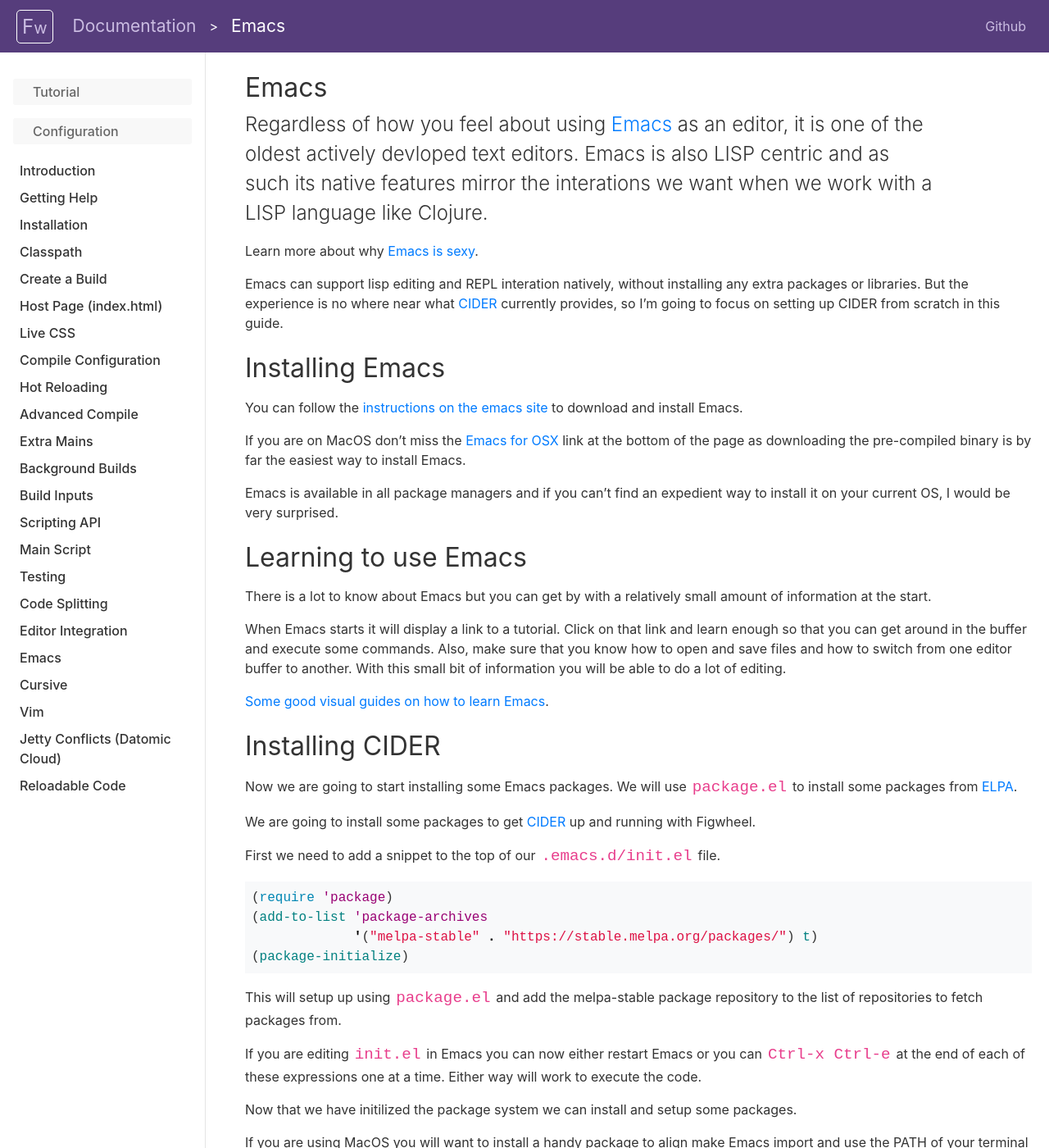
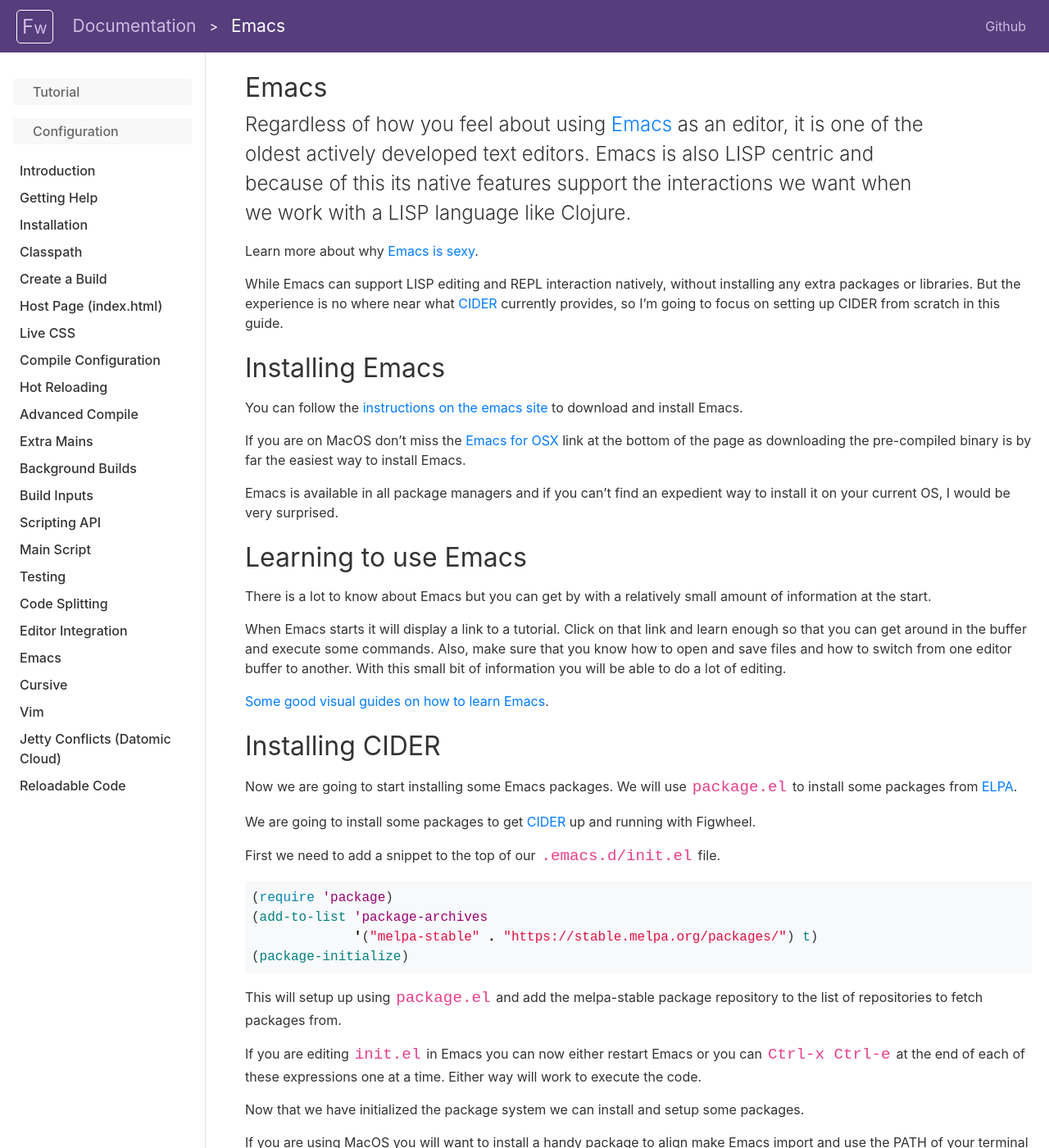
Before and after one commit to bhauman/figwheel-main, a Jekyll site: the page built from docs/docs/emacs.md, in a window 1280 px wide and 1400 px high. Shown: the whole window at 82% size. Built offline with Jekyll 4.4.1, drawn with Linux system fonts in a browser that asks for light colours; some of the changed text lies outside the part shown.

Commit message:
spelling edits

```diff
--- a/docs/docs/emacs.md
+++ b/docs/docs/emacs.md
@@ -10,16 +10,17 @@
 
 <div class="lead-in"> Regardless of how you feel about using <a
 href="https://www.gnu.org/software/emacs">Emacs</a> as an editor, it
-is one of the oldest actively devloped text editors. Emacs is also
-LISP centric and as such its native features mirror the interations we
-want when we work with a LISP language like Clojure.</div>
+is one of the oldest actively developed text editors. Emacs is also
+LISP centric and because of this its native features support the
+interactions we want when we work with a LISP language like
+Clojure.</div>
 
 Learn more about why [Emacs is sexy][emacs-sexy].
 
-Emacs can support lisp editing and REPL interation natively, without
-installing any extra packages or libraries. But the experience is no
-where near what [CIDER][cider] currently provides, so I'm going to
-focus on setting up CIDER from scratch in this guide.
+While Emacs can support LISP editing and REPL interaction natively,
+without installing any extra packages or libraries. But the experience
+is no where near what [CIDER][cider] currently provides, so I'm going
+to focus on setting up CIDER from scratch in this guide.
 
 ## Installing Emacs
 
@@ -75,7 +76,7 @@
 or you can `Ctrl-x Ctrl-e` at the end of each of these expressions one
 at a time. Either way will work to execute the code.
 
-Now that we have initilized the package system we can install and
+Now that we have initialized the package system we can install and
 setup some packages.
 
 If you are using MacOS you will want to install a handy package to
@@ -120,7 +121,7 @@
 Now to try CIDER with ClojureScript integration (in Emacs) you should
 navigate to a ClojureScript source file in one of your ClojureScript
 source directories (For example `src/hello/core.cljs`). Now we will
-start our figwheel build from inside Emacs, with our cursor in the
+start our Figwheel build from inside Emacs, with our cursor in the
 ClojureScript buffer type `M-x cider-jack-in-cljs`. When you type this
 it will prompt you for the type of Clojure REPL you want to start. If
 you are using leiningen type `lein` if you are using the Clojure tools
```
Also changed, not shown: other parts of docs/docs/emacs.md (+2 -2 lines), docs/docs/cursive.md (+1 -1 lines), docs/docs/editor-integration.md (+9 -9 lines).
